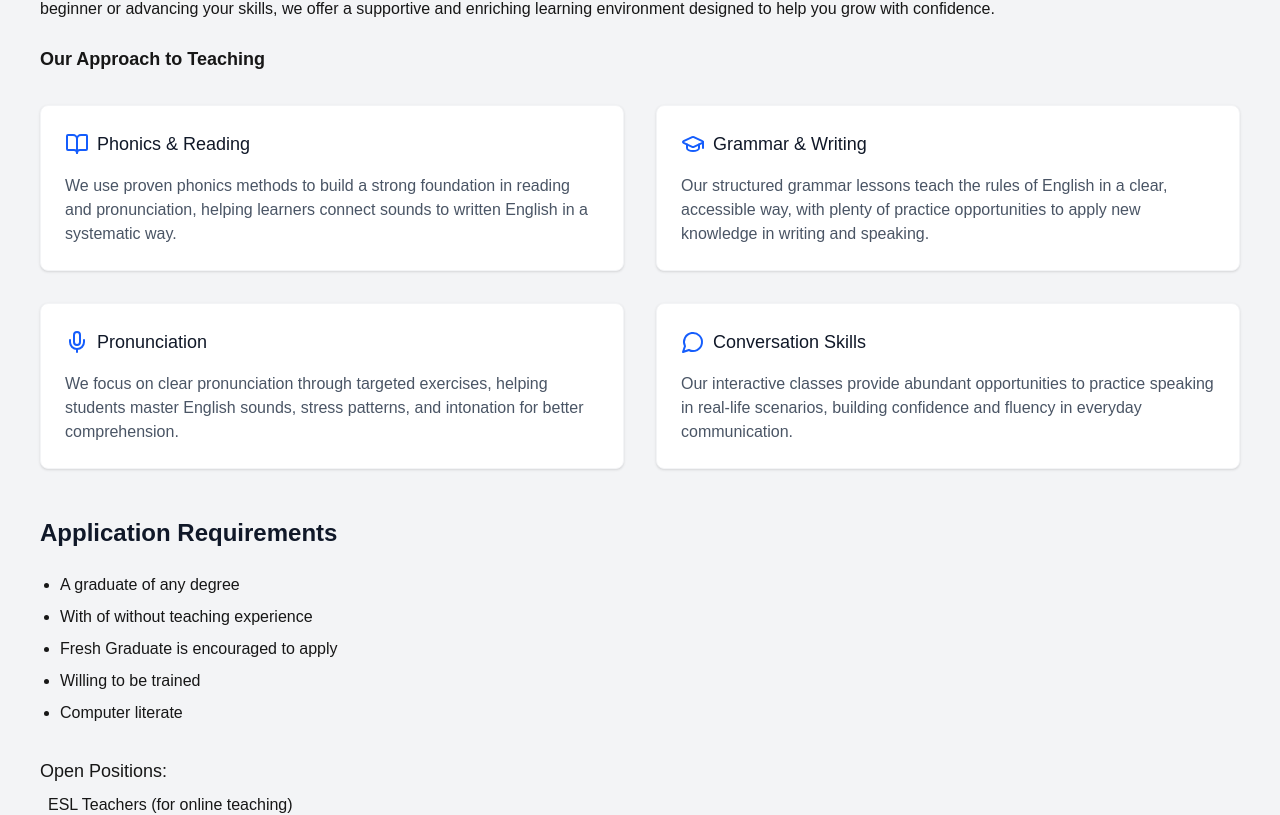
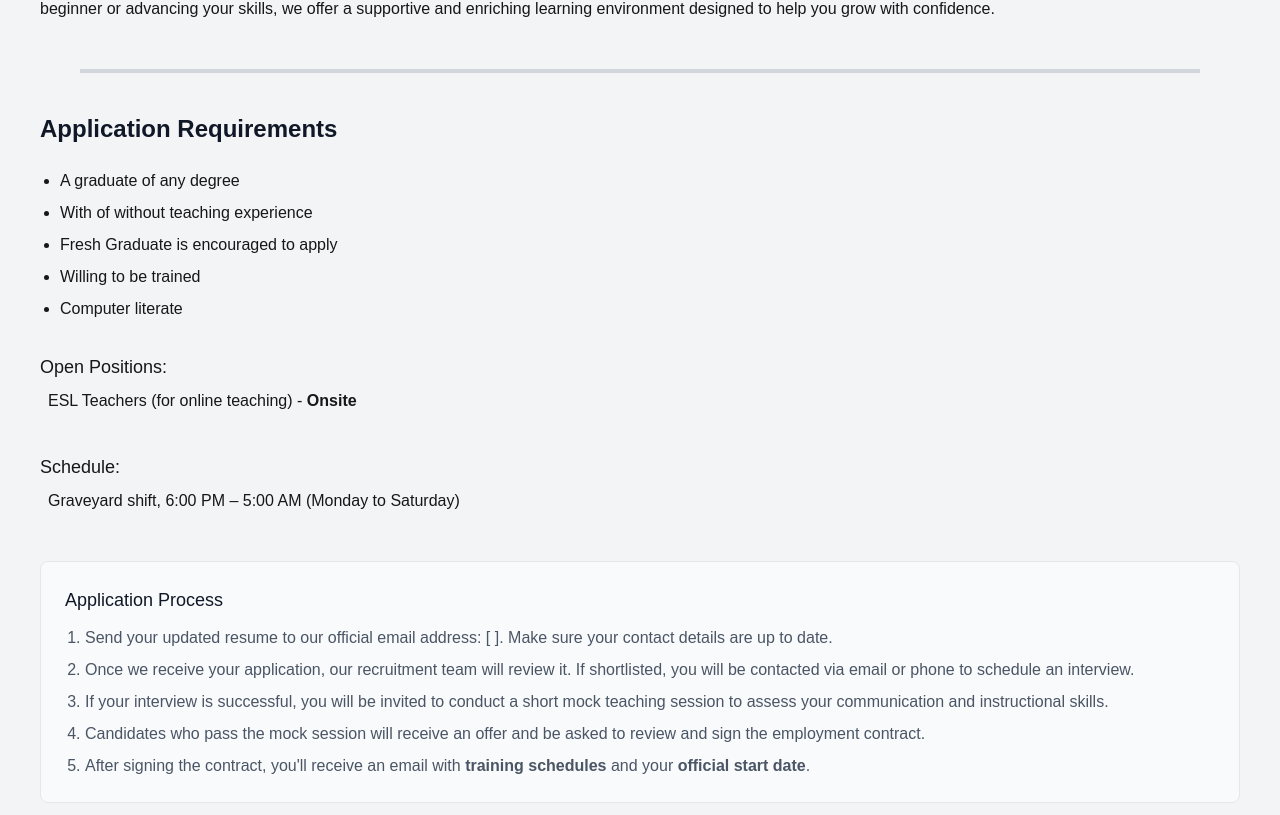
Before and after one commit to Dimension-PH/dimensionph, a Next.js app: page /apply in a window 1280 px wide. Shown: the part 513-1328 px from the top of the page. Built offline with nearby package versions, Linux system fonts and the light colour scheme.

Commit message:
For deployment

```diff
--- a/app/apply/page.tsx
+++ b/app/apply/page.tsx
@@ -2,6 +2,8 @@ import Header from "@components/Header"
 import Footer from "@components/Footer"
 
 export default function ApplyNow() {
+    const companyEmail = process.env.NEXT_PUBLIC_COMPANY_EMAIL === "" ? "companyEmail" : process.env.NEXT_PUBLIC_COMPANY_EMAIL;
+
     return(
         <>
         <Header />
@@ -14,66 +16,10 @@ export default function ApplyNow() {
                 <div className="space-y-2 pe-6">
                     <h2 className="font-bold text-2xl">About <span className="bg-gradient-to-tr from-green-700 to-lime-400 bg-clip-text text-transparent">Dimension-PH</span></h2>
                     <p>At Dimension-PH Online Tutorial Teachers, we take pride in providing professional, high-quality English instruction to learners worldwide. As a proudly 51Talk-accredited agency, we are committed to excellence in online education, guided by integrity, patience, and a passion for teaching.</p>
-                    <p>Our team of dedicated Filipino educators is carefully selected and trained to deliver engaging and effective lessons tailored to each student's needs. Whether you're a beginner or advancing your skills, we offer a supportive and enriching learning environment designed to help you grow with confidence.</p>
-                </div>
-                <div>
-                    <h3 className="text-lg font-bold">Our Approach to Teaching</h3>
-                    <div className="grid md:grid-cols-2 gap-8 mt-8" data-id="element-77">
-                        <div className="bg-white p-6 rounded-lg shadow-sm border border-gray-100" data-id="element-78">
-                            <div className="flex items-center mb-4" data-id="element-79">
-                            <svg xmlns="http://www.w3.org/2000/svg" width="24" height="24" viewBox="0 0 24 24" fill="none" stroke="currentColor" strokeWidth="2" strokeLinecap="round" strokeLinejoin="round" className="lucide lucide-book-open h-6 w-6 text-blue-600" data-id="element-80">
-                                <path d="M12 7v14"></path>
-                                <path d="M3 18a1 1 0 0 1-1-1V4a1 1 0 0 1 1-1h5a4 4 0 0 1 4 4 4 4 0 0 1 4-4h5a1 1 0 0 1 1 1v13a1 1 0 0 1-1 1h-6a3 3 0 0 0-3 3 3 3 0 0 0-3-3z"></path>
-                            </svg>
-                            <h4 className="ml-2 text-lg font-medium text-gray-900" data-id="element-81">Phonics &amp; Reading</h4>
-                            </div>
-                            <p className="text-gray-600" data-id="element-82">
-                            We use proven phonics methods to build a strong foundation in reading and pronunciation, helping learners connect sounds to written English in a systematic way.
-                            </p>
-                        </div>
-
-                        <div className="bg-white p-6 rounded-lg shadow-sm border border-gray-100" data-id="element-83">
-                            <div className="flex items-center mb-4" data-id="element-84">
-                            <svg xmlns="http://www.w3.org/2000/svg" width="24" height="24" viewBox="0 0 24 24" fill="none" stroke="currentColor" strokeWidth="2" strokeLinecap="round" strokeLinejoin="round" className="lucide lucide-graduation-cap h-6 w-6 text-blue-600" data-id="element-85">
-                                <path d="M21.42 10.922a1 1 0 0 0-.019-1.838L12.83 5.18a2 2 0 0 0-1.66 0L2.6 9.08a1 1 0 0 0 0 1.832l8.57 3.908a2 2 0 0 0 1.66 0z"></path>
-                                <path d="M22 10v6"></path>
-                                <path d="M6 12.5V16a6 3 0 0 0 12 0v-3.5"></path>
-                            </svg>
-                            <h4 className="ml-2 text-lg font-medium text-gray-900" data-id="element-86">Grammar &amp; Writing</h4>
-                            </div>
-                            <p className="text-gray-600" data-id="element-87">
-                            Our structured grammar lessons teach the rules of English in a clear, accessible way, with plenty of practice opportunities to apply new knowledge in writing and speaking.
-                            </p>
-                        </div>
-
-                        <div className="bg-white p-6 rounded-lg shadow-sm border border-gray-100" data-id="element-88">
-                            <div className="flex items-center mb-4" data-id="element-89">
-                            <svg xmlns="http://www.w3.org/2000/svg" width="24" height="24" viewBox="0 0 24 24" fill="none" stroke="currentColor" strokeWidth="2" strokeLinecap="round" strokeLinejoin="round" className="lucide lucide-mic h-6 w-6 text-blue-600" data-id="element-90">
-                                <path d="M12 2a3 3 0 0 0-3 3v7a3 3 0 0 0 6 0V5a3 3 0 0 0-3-3Z"></path>
-                                <path d="M19 10v2a7 7 0 0 1-14 0v-2"></path>
-                                <line x1="12" x2="12" y1="19" y2="22"></line>
-                            </svg>
-                            <h4 className="ml-2 text-lg font-medium text-gray-900" data-id="element-91">Pronunciation</h4>
-                            </div>
-                            <p className="text-gray-600" data-id="element-92">
-                            We focus on clear pronunciation through targeted exercises, helping students master English sounds, stress patterns, and intonation for better comprehension.
-                            </p>
-                        </div>
-
-                        <div className="bg-white p-6 rounded-lg shadow-sm border border-gray-100" data-id="element-93">
-                            <div className="flex items-center mb-4" data-id="element-94">
-                            <svg xmlns="http://www.w3.org/2000/svg" width="24" height="24" viewBox="0 0 24 24" fill="none" stroke="currentColor" strokeWidth="2" strokeLinecap="round" strokeLinejoin="round" className="lucide lucide-message-circle h-6 w-6 text-blue-600" data-id="element-95">
-                                <path d="M7.9 20A9 9 0 1 0 4 16.1L2 22Z"></path>
-                            </svg>
-                            <h4 className="ml-2 text-lg font-medium text-gray-900" data-id="element-96">Conversation Skills</h4>
-                            </div>
-                            <p className="text-gray-600" data-id="element-97">
-                            Our interactive classes provide abundant opportunities to practice speaking in real-life scenarios, building confidence and fluency in everyday communication.
-                            </p>
-                        </div>
-                    </div>
+                    <p>Our team of dedicated Filipino educators is carefully selected and trained to deliver engaging and effective lessons tailored to each student&apos;s needs. Whether you&apos;re a beginner or advancing your skills, we offer a supportive and enriching learning environment designed to help you grow with confidence.</p>
                 </div>
             </section>
+            <hr className="mx-20 mb-10 border-2 border-gray-300" />
             <section className="px-10">
                 <h3 className="text-2xl font-bold text-gray-900 mb-6" data-id="element-17">
                     Application Requirements
@@ -91,7 +37,7 @@ export default function ApplyNow() {
                 <div className="mt-6 py-2 space-y-2">
                     <h4 className="text-lg font-medium">Open Positions:</h4>
                     <ul className="ps-2 space-y-2">
-                        <li>ESL Teachers (for online teaching)</li>
+                        <li>ESL Teachers (for online teaching) - <strong>Onsite</strong></li>
                     </ul>
                 </div>
 
@@ -105,12 +51,11 @@ export default function ApplyNow() {
                 <div className="mt-10 bg-gray-50 p-6 rounded-lg border border-gray-200" data-id="element-63">
                     <h3 className="text-lg font-medium text-gray-900 mb-3" data-id="element-64">Application Process</h3>
                     <ol className="list-decimal pl-5 space-y-2 text-gray-600" data-id="element-65">
-                    <li data-id="element-66">Submit your completed application form online or in person</li>
-                    <li data-id="element-67">Schedule and complete the placement assessment</li>
-                    <li data-id="element-68">Submit all required documentation</li>
-                    <li data-id="element-69">Attend an interview with our admissions team</li>
-                    <li data-id="element-70">Receive placement decision within 5 business days</li>
-                    <li data-id="element-71">Upon acceptance, complete registration and payment to secure your spot</li>
+                    <li data-id="element-66">Send your updated resume to our official email address: [ <a className="text-blue-500 underline" href={`mailto:${companyEmail}`}>{companyEmail}</a> ]. Make sure your contact details are up to date.</li>
+                    <li data-id="element-67">Once we receive your application, our recruitment team will review it. If shortlisted, you will be contacted via email or phone to schedule an interview.</li>
+                    <li data-id="element-68">If your interview is successful, you will be invited to conduct a short mock teaching session to assess your communication and instructional skills.</li>
+                    <li data-id="element-69">Candidates who pass the mock session will receive an offer and be asked to review and sign the employment contract.</li>
+                    <li data-id="element-70">After signing the contract, you&apos;ll receive an email with <strong>training schedules</strong> and your <strong>official start date</strong>.</li>
                     </ol>
                 </div>
             </section>
--- a/app/components/ApplyBtn.tsx
+++ /dev/null
@@ -1,9 +0,0 @@
-'use client'
-
-export default function ApplyBtn() {
-    return (
-            <button className="shadow-lg shadow-lime-300 hover:shadow-sm bg-gradient-to-tr from-green-700 to-lime-400 hover:from-green-800 hover:to-lime-500 text-white px-12 py-3 rounded-full font-medium hover:shadow-lg transition duration-300" onClick={()=> window.location.href = "/apply"}>
-                Apply Now
-            </button>
-    )
-}
--- /dev/null
+++ b/app/components/Button.tsx
@@ -0,0 +1,18 @@
+'use client'
+
+type BtnProps = {
+  redirect: string
+  className?: string
+  text: string
+}
+
+export default function Btn({ redirect, className, text }: BtnProps) {
+  return (
+    <button
+      className={`${className}`}
+      onClick={() => window.location.href = redirect}
+    >
+      { text }
+    </button>
+  )
+}
--- a/app/components/Footer.tsx
+++ b/app/components/Footer.tsx
@@ -1,6 +1,8 @@
 import { Smartphone, Mail, Facebook, Instagram, Twitter, Linkedin } from "lucide-react"
 
 export default function Footer() {
+    const companyEmail = process.env.NEXT_PUBLIC_COMPANY_EMAIL === "" ? "companyEmail" : process.env.NEXT_PUBLIC_COMPANY_EMAIL;
+
     return(
         <footer className="bg-green-900 pt-14 pb-4 text-white px-5 lg:px-10">
             <div className="flex justify-between items-start w-fit gap-5 lg:gap-10">
@@ -14,7 +16,7 @@ export default function Footer() {
                         </div>
                         <div className="flex items-center gap-2">
                             <Mail size={15} />
-                            <a href="mailto:dimensionph1@gmail.com">dimensionph1@gmail.com</a>
+                            <a href={`mailto:${companyEmail}`}>{companyEmail}</a>
                         </div>
                     </div>
                 </div>
--- a/middleware.ts
+++ b/middleware.ts
@@ -1,13 +1,28 @@
 import type { NextRequest } from "next/server";
 import { NextResponse } from "next/server";
+
+// Helper to safely get env variables and split by comma
+function getPathsFromEnv(envVar?: string): string[] {
+  if (!envVar) return [];
+  return envVar.split(',').map(path => path.trim().toLowerCase());
+}
 
 export function middleware(req: NextRequest) {
   const maintenanceMode = process.env.MAINTENANCE_MODE === "true";
   const developmentMode = true;
   const pathname = req.nextUrl.pathname.toLowerCase();
 
-  const pathUnderMaintenance = ['/empty'];
-  const pathUnderDevelopment = ['/about','/announcement', '/testimonials', '/contacts'];
+  const pathUnderMaintenance = getPathsFromEnv(process.env.PATH_UNDER_MAINTENANCE);
+  const pathUnderDevelopment = getPathsFromEnv(process.env.PATH_UNDER_DEVELOPMENT);
+
+  // Prevent this page from being blocked
+  if (
+    pathname.startsWith('/_next') ||
+    pathname.startsWith('/error_code/') ||
+    pathname.startsWith('/favicon.ico')
+  ) {
+    return NextResponse.next();
+  }
 
   if (shouldRedirectToMaintenance(pathname, maintenanceMode, pathUnderMaintenance)) {
     return NextResponse.redirect(new URL('/error_code/503', req.url));
```
Also changed, not shown: app/page.tsx (+3 -5 lines).
